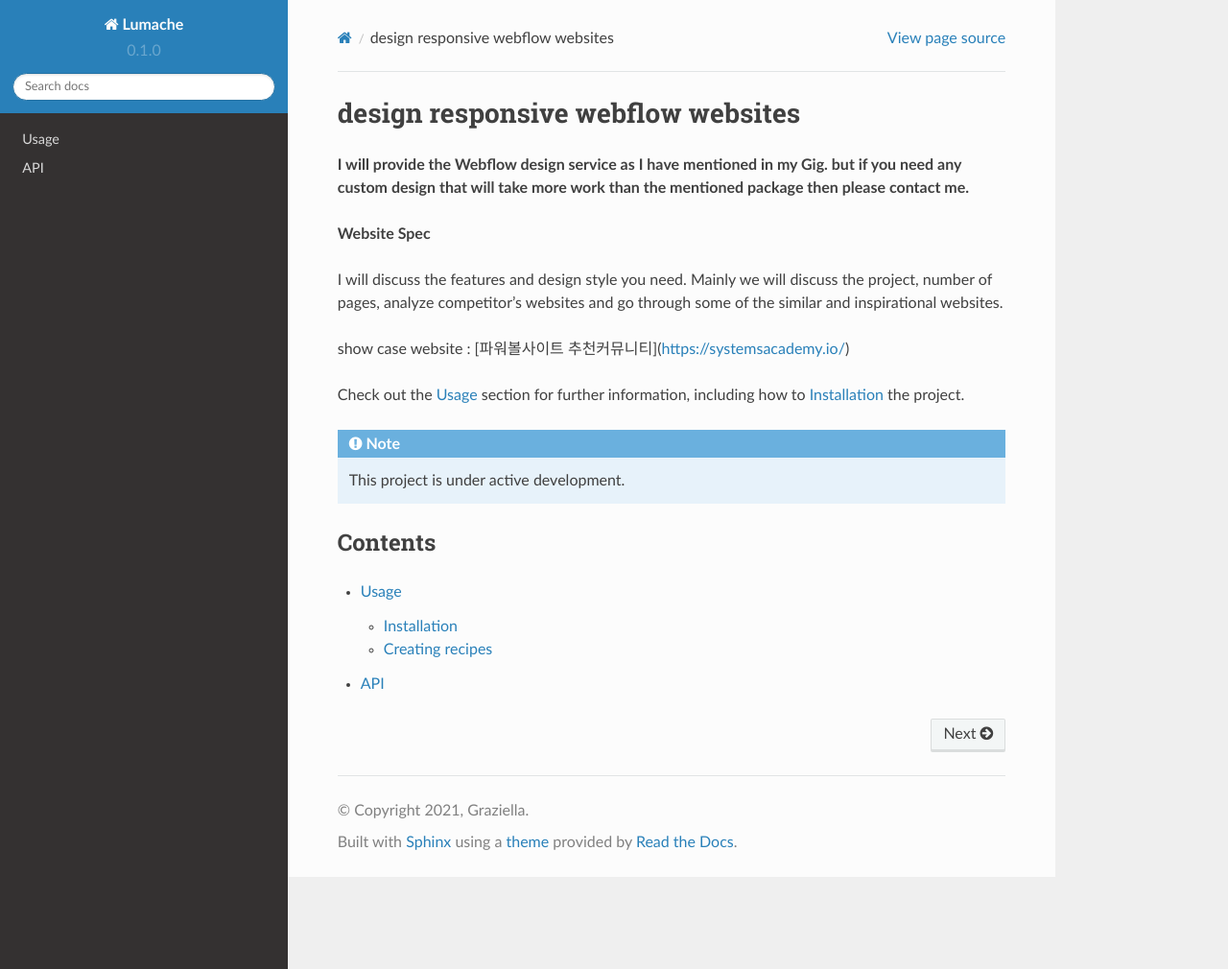
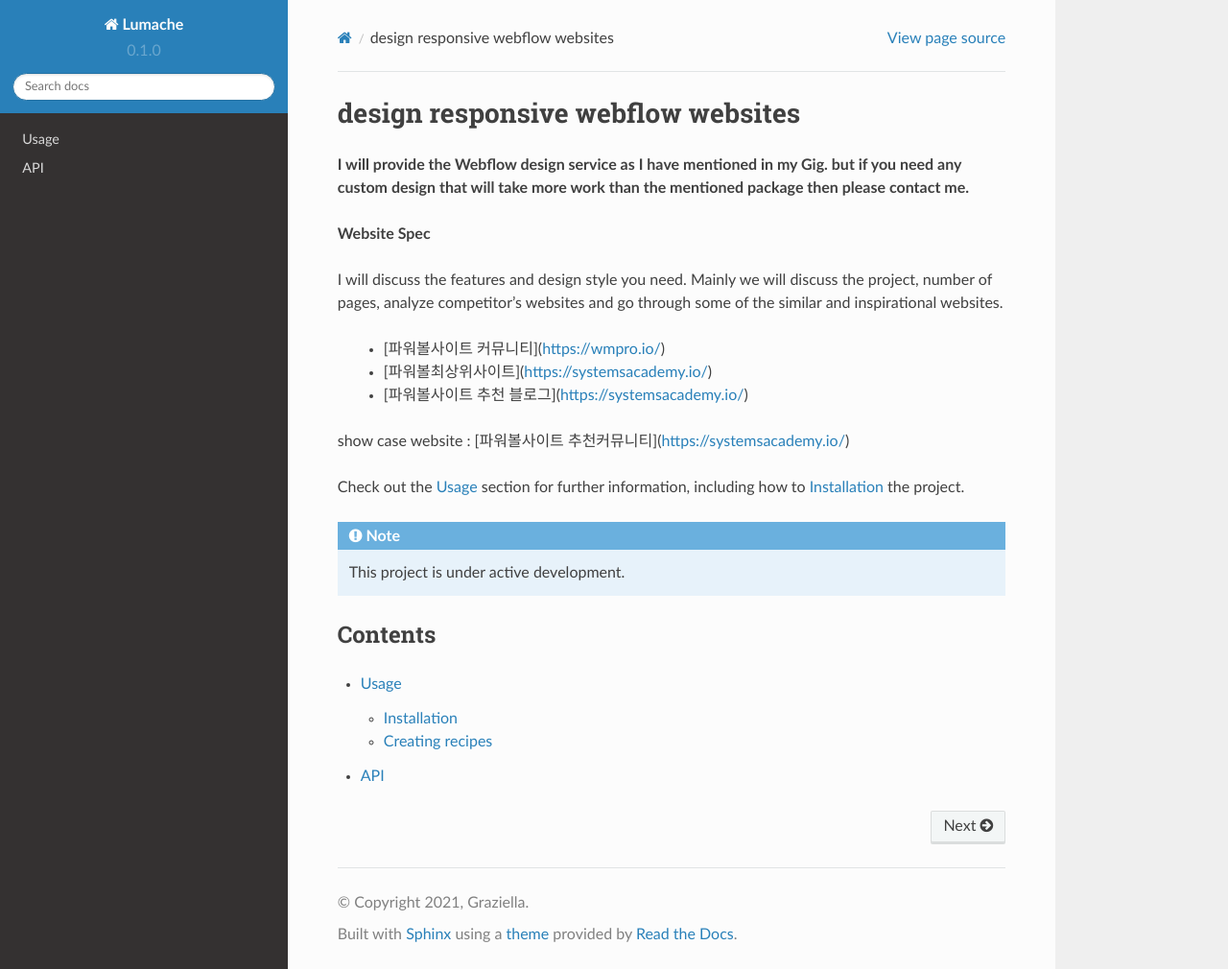
Before and after one commit to sinage3080/stackphp101, a Sphinx documentation site: the page built from docs/source/index.rst, in a window 1280 px wide and 1010 px high. Shown: the whole window at 96% size. Built offline with Sphinx 7.4.7 and the Read the Docs theme 2.0.0, drawn with Linux system fonts in a browser that asks for light colours.

Commit message:
Update index.rst

```diff
--- a/docs/source/index.rst
+++ b/docs/source/index.rst
@@ -6,6 +6,10 @@ design responsive webflow websites
 **Website Spec**
 
 I will discuss the features and design style you need. Mainly we will discuss the project, number of pages, analyze competitor's websites and go through some of the similar and inspirational websites.
+
+ - [파워볼사이트 커뮤니티](https://wmpro.io/)
+ - [파워볼최상위사이트](https://systemsacademy.io/)
+ - [파워볼사이트 추천 블로그](https://systemsacademy.io/)
 
 show case website : [파워볼사이트 추천커뮤니티](https://systemsacademy.io/)
 
```
